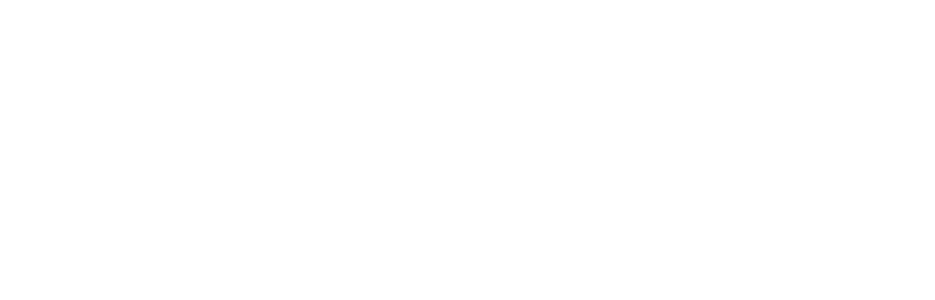
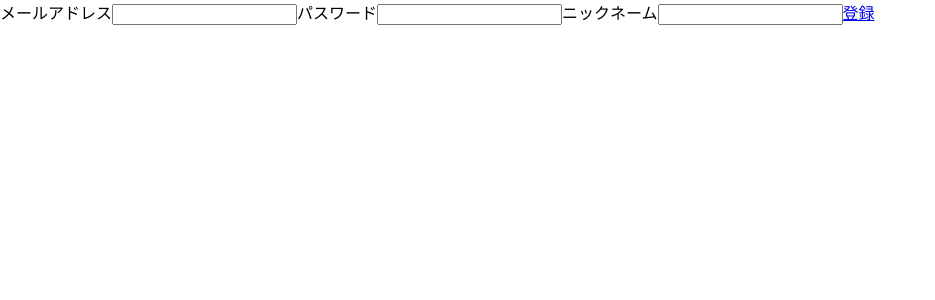
Before and after one commit to kyutech-programming-club/Textbook-Matchng, a Nuxt app: page /login in a window 1280 px wide. Before the commit this address had no page. Shown: the top 300 px of the page, without its empty margins (0-935 px from the left). Built offline with nearby package versions, Linux system fonts and the light colour scheme.

Commit message:
Make login.vue

```diff
--- /dev/null
+++ b/pages/login.vue
@@ -0,0 +1,13 @@
+<template>
+  <div>
+    <section>
+      <a>メールアドレス</a>
+      <input type="text" name="mail address">
+      <a>パスワード</a>
+      <input type="text" name="password">
+      <a>ニックネーム</a>
+      <input type="text" name="name">
+      <n-link to="top">登録</n-link>
+    </section>
+  </div>
+</template>
```
